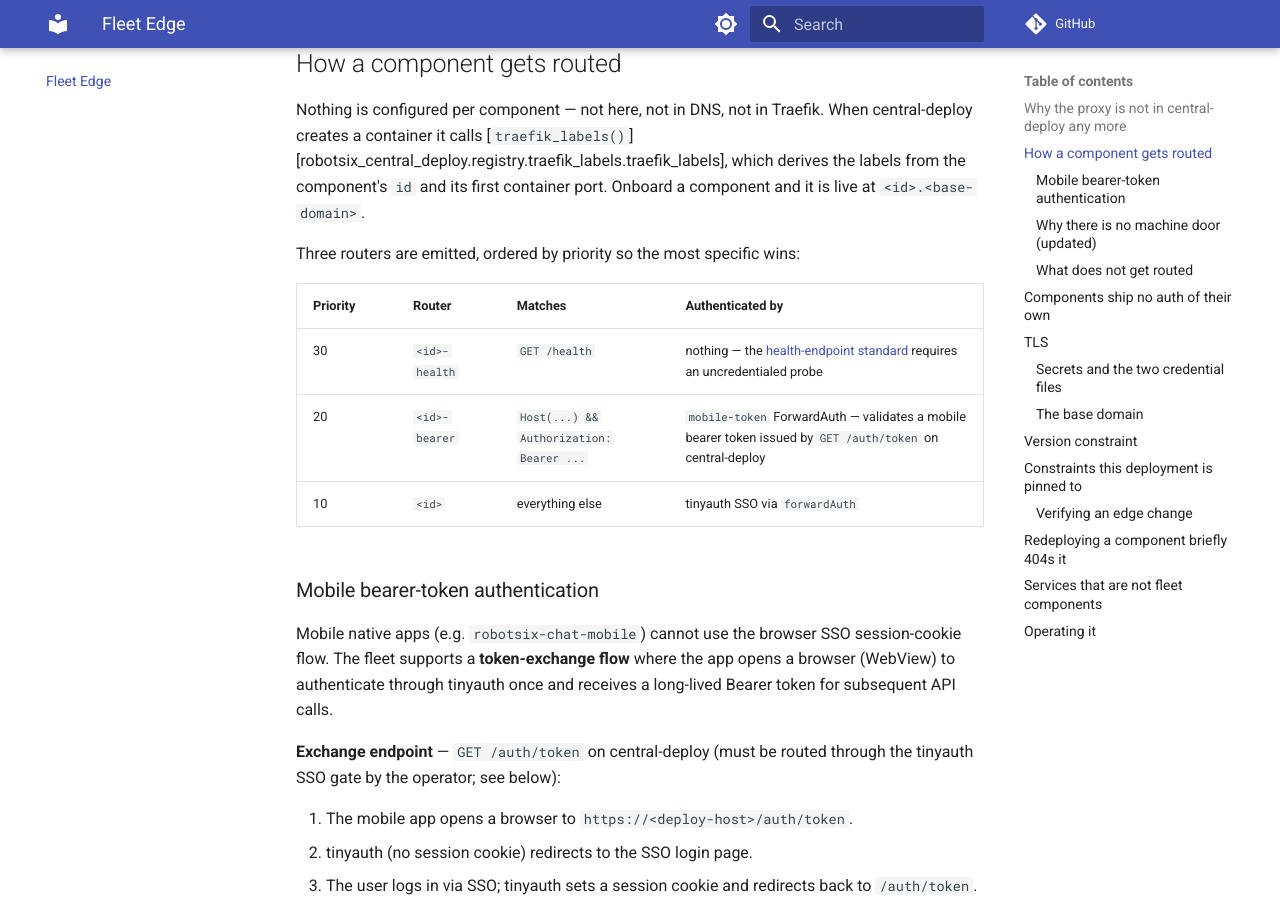
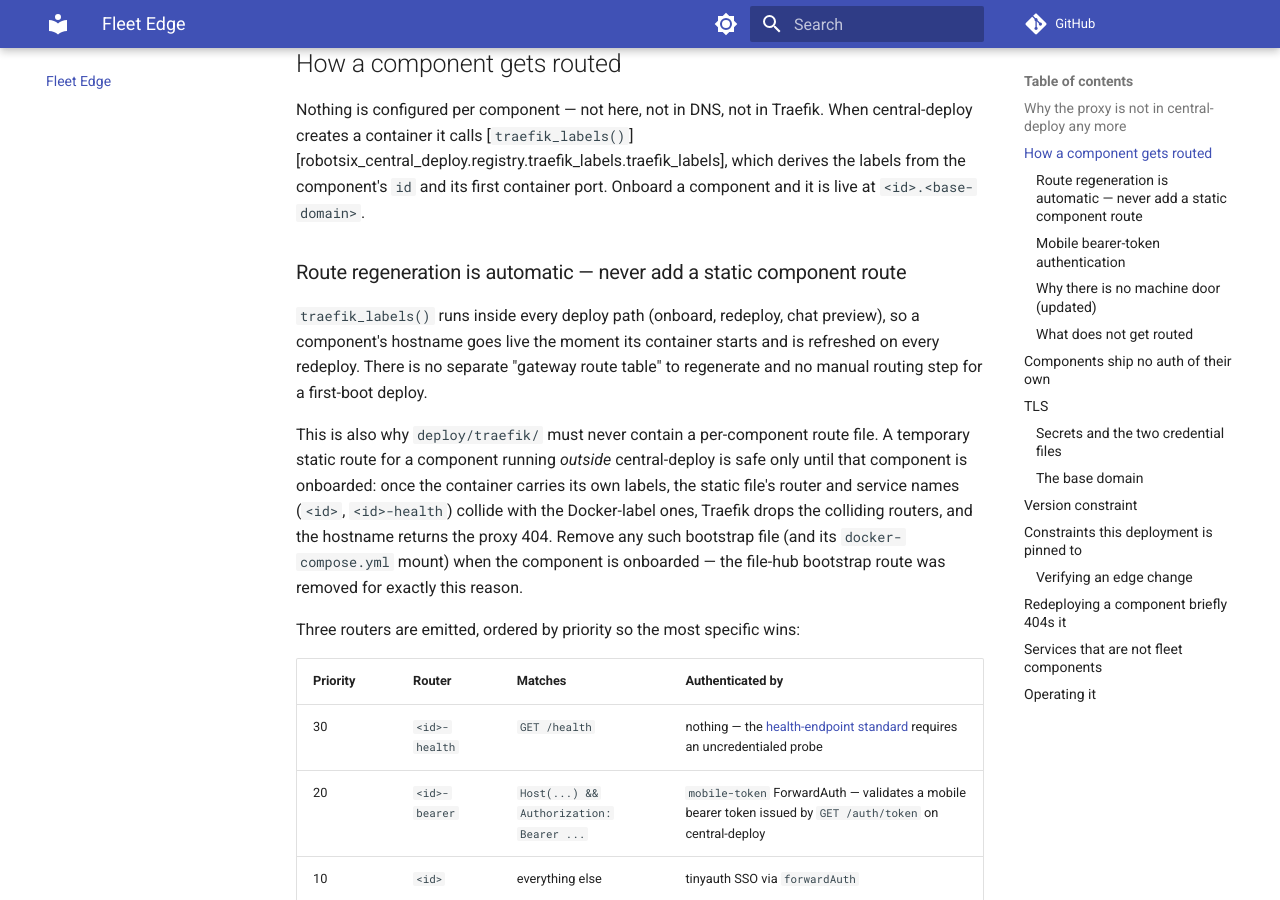
Before and after one commit to damien-robotsix/robotsix-central-deploy, an MkDocs documentation site: the page built from docs/edge.md, in a window 1280 px wide and 900 px high, scrolled down 1071 px. Built offline with MkDocs 1.6.1 and Material for MkDocs 9.7.7, drawn with Linux system fonts in a browser that asks for light colours; comment, search, counter and statistics services are not loaded.

Commit message:
chore: Gateway vhost route missing for file-hub: file-hub.deploy.robotsix.net returns proxy 404 despite healthy tracked deployment (20260815T210312Z-gateway-vhost-route-missing-for-file-hub-86ff) (#768)
Co-authored-by: robotsix-mill <mill@robotsix.local>

```diff
--- a/docker-compose.yml
+++ b/docker-compose.yml
@@ -160,7 +160,6 @@ services:
       - "443:443"
     volumes:
       - ./deploy/traefik/dynamic.yml:/etc/traefik/dynamic/fleet.yml:ro
-      - ./deploy/traefik/file-hub.yml:/etc/traefik/dynamic/file-hub.yml:ro
       # Host-level routes for services on this machine that are NOT fleet
       # components — anything the previous ingress served from its own config.
       # Kept outside the checkout so no specific host or service is named in
--- a/docs/edge.md
+++ b/docs/edge.md
@@ -45,6 +45,22 @@ When central-deploy creates a container it calls
 [`traefik_labels()`][robotsix_central_deploy.registry.traefik_labels.traefik_labels],
 which derives the labels from the component's `id` and its first container port.
 Onboard a component and it is live at `<id>.<base-domain>`.
+
+### Route regeneration is automatic — never add a static component route
+
+`traefik_labels()` runs inside every deploy path (onboard, redeploy, chat
+preview), so a component's hostname goes live the moment its container starts
+and is refreshed on every redeploy. There is no separate "gateway route table"
+to regenerate and no manual routing step for a first-boot deploy.
+
+This is also why `deploy/traefik/` must never contain a per-component route
+file. A temporary static route for a component running *outside* central-deploy
+is safe only until that component is onboarded: once the container carries its
+own labels, the static file's router and service names (`<id>`, `<id>-health`)
+collide with the Docker-label ones, Traefik drops the colliding routers, and
+the hostname returns the proxy 404. Remove any such bootstrap file (and its
+`docker-compose.yml` mount) when the component is onboarded — the file-hub
+bootstrap route was removed for exactly this reason.
 
 Three routers are emitted, ordered by priority so the most specific wins:
 
```
Also changed, not shown: 1 other file.
